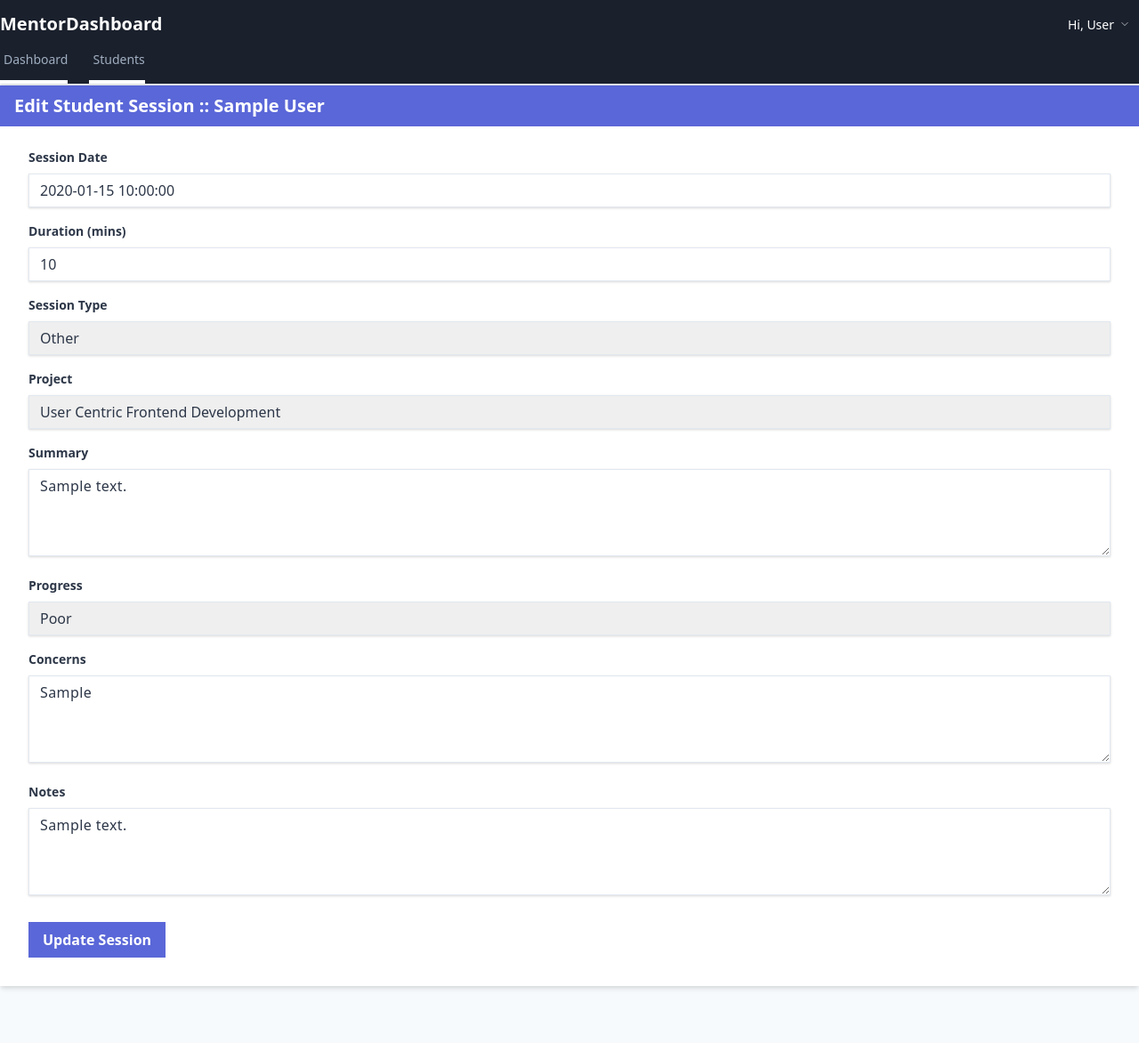
After one commit to MentorDashboard/MentorDashboard, a Flask app: page /students/1/sessions/1 in a window 1280 px wide. The commit adds this page. Shown: the whole page at 89% size. Run offline with Flask 2, Linux system fonts and the light colour scheme; tables that the repository leaves empty hold one stand-in row (values such as "Sample post"); style sheets or scripts are compiled from the project's sources; some libraries are stand-ins or nearby versions.

Commit message:
Adds ability to edit sessions

```diff
--- a/src/models/Student.py
+++ b/src/models/Student.py
@@ -165,3 +165,37 @@
     update_contact_date(student_id)
 
     return session
+
+
+def get_session_by_id(session_id):
+    return StudentSession.query.get(session_id)
+
+
+def update_student_session(
+    student_id,
+    session_id,
+    date,
+    duration,
+    session_type,
+    project,
+    summary,
+    progress,
+    concerns,
+    personal_notes,
+):
+    session = get_session_by_id(session_id)
+
+    session.date = date
+    session.duration = duration
+    session.session_type = session_type
+    session.project = project
+    session.summary = summary
+    session.progress = progress
+    session.concerns = concerns
+    session.personal_notes = personal_notes
+
+    db.session.commit()
+
+    update_contact_date(student_id)
+
+    return session
--- a/src/routes/students.py
+++ b/src/routes/students.py
@@ -15,6 +15,8 @@ from src.models.Student import (
     add_student_note,
     update_contact_date,
     create_student_session,
+    update_student_session,
+    get_session_by_id,
 )
 
 bp = Blueprint("students", __name__)
@@ -136,3 +138,39 @@ def add_session(student_id):
         return redirect(url_for("students.view", student_id=student.id))
 
     return render_template("students/sessions/create.html", student=student, form=form)
+
+
+@bp.route("/students/<student_id>/sessions/<session_id>", methods=["GET", "POST"])
+def update_session(student_id, session_id):
+    form = AddStudentSessionForm()
+    student = get_student_by_id(student_id)
+    session = get_session_by_id(session_id)
+    if form.validate_on_submit():
+        date = form.date.data
+        duration = form.duration.data
+        session_type = form.session_type.data
+        project = form.project.data
+        summary = form.summary.data
+        progress = form.progress.data
+        concerns = form.concerns.data
+        personal_notes = form.personal_notes.data
+
+        update_student_session(
+            student_id,
+            session_id,
+            date,
+            duration,
+            session_type,
+            project,
+            summary,
+            progress,
+            concerns,
+            personal_notes,
+        )
+
+        flash("Session successfully updated", "success")
+        return redirect(url_for("students.view", student_id=student_id))
+
+    return render_template(
+        "students/sessions/edit.html", student=student, form=form, session=session
+    )
--- /dev/null
+++ b/templates/students/sessions/edit.html
@@ -0,0 +1,135 @@
+{% extends 'layouts/app.html' %}
+
+{% block styles %}
+    <link rel="stylesheet" href="{{ url_for('static', filename='vendor/css/tail.datetime-default-blue.min.css') }}">
+{% endblock %}
+
+{% block app_content %}
+    <div class="bg-indigo-600 p-2 shadow text-xl text-white">
+        <h3 class="font-bold pl-2">Edit Student Session :: {{ student.name }}</h3>
+    </div>
+    <form class="bg-white shadow-md px-8 pt-6 pb-8 mb-4" method="POST"
+          action="{{ url_for('students.update_session', student_id=student.id, session_id=session.id) }}">
+        {{ form.hidden_tag() }}
+
+        {% for field in form.errors %}
+            {% for error in form.errors[field] %}
+                <div class="alert alert-error">
+                    <strong>Error!</strong> {{ field }}{{ error }}
+                </div>
+            {% endfor %}
+        {% endfor %}
+        <div class="mb-4">
+            <label class="block text-grey-darker text-sm font-bold mb-2" for="name">
+                Session Date
+            </label>
+            <input
+                    class="shadow appearance-none border w-full py-2 px-3 text-grey-darker leading-tight focus:outline-none focus:shadow-outline"
+                    id="date" name="date" type="text" value="{{ session.date }}">
+        </div>
+
+        <div class="mb-4">
+            <label class="block text-grey-darker text-sm font-bold mb-2" for="email">
+                Duration (mins)
+            </label>
+            <input
+                    class="shadow appearance-none border w-full py-2 px-3 text-grey-darker leading-tight focus:outline-none focus:shadow-outline"
+                    id="duration" name="duration" type="number" placeholder="60" value="{{ session.duration }}">
+        </div>
+
+        <div class="mb-4">
+            <label class="block text-grey-darker text-sm font-bold mb-2" for="session_type">
+                Session Type
+            </label>
+            <select
+                    class="shadow appearance-none border w-full py-2 px-3 text-grey-darker leading-tight focus:outline-none focus:shadow-outline"
+                    id="session_type" name="session_type">
+                <option value="other" {{ 'selected' if session.session_type == 'other' }}>Other</option>
+                <option value="intro" {{ 'selected' if session.session_type == 'intro' }}>Intro</option>
+                <option value="inception" {{ 'selected' if session.session_type == 'inception' }}>Project Inception</option>
+                <option value="middle" {{ 'selected' if session.session_type == 'middle' }}>Midpoint Review</option>
+                <option value="end" {{ 'selected' if session.session_type == 'end' }}>Final Review</option>
+                <option value="prep" {{ 'selected' if session.session_type == 'prep' }}>Interview Prep</option>
+                <option value="no-show" {{ 'selected' if session.session_type == 'no-show' }}>No Show</option>
+            </select>
+        </div>
+
+        <div class="mb-4">
+            <label class="block text-grey-darker text-sm font-bold mb-2" for="project">
+                Project
+            </label>
+            <select
+                    class="shadow appearance-none border w-full py-2 px-3 text-grey-darker leading-tight focus:outline-none focus:shadow-outline"
+                    id="project" name="project">
+                <option value="UCFD" {{ 'selected' if session.project == 'UCFD' }}>User Centric Frontend Development</option>
+                <option value="IFD" {{ 'selected' if session.project == 'IFD' }}>Interactive Frontend Development</option>
+                <option value="DCD" {{ 'selected' if session.project == 'DCD' }}>Data Centric Development</option>
+                <option value="FSFwD" {{ 'selected' if session.project == 'FSFwD' }}>Full Stack Frameworks with Django</option>
+                <option value="other" {{ 'selected' if session.project == 'other' }}>Other</option>
+            </select>
+        </div>
+
+        <div class="mb-4">
+            <label class="block text-grey-darker text-sm font-bold mb-2" for="summary">
+                Summary
+            </label>
+            <textarea
+                    class="autoexpand tracking-wide shadow appearance-none border w-full py-2 px-3 text-grey-darker leading-tight focus:outline-none focus:shadow-outline"
+                    id="summary" type="text" name="summary" placeholder="Summary..."
+                    rows="4">{{ session.summary }}</textarea>
+        </div>
+
+        <div class="mb-4">
+            <label class="block text-grey-darker text-sm font-bold mb-2" for="progress">
+                Progress
+            </label>
+            <select
+                    class="shadow appearance-none border w-full py-2 px-3 text-grey-darker leading-tight focus:outline-none focus:shadow-outline"
+                    id="progress" name="progress">
+                <option value="poor" {{ 'selected' if session.progress == 'poor' }}>Poor</option>
+                <option value="average" {{ 'selected' if session.progress == 'average' }}>Average</option>
+                <option value="excellent" {{ 'selected' if session.progress == 'excellent' }}>Excellent</option>
+            </select>
+        </div>
+
+        <div class="mb-4">
+            <label class="block text-grey-darker text-sm font-bold mb-2" for="concerns">
+                Concerns
+            </label>
+            <textarea
+                    class="autoexpand tracking-wide shadow appearance-none border w-full py-2 px-3 text-grey-darker leading-tight focus:outline-none focus:shadow-outline"
+                    id="concerns" type="text" name="concerns" placeholder="Concerns..."
+                    rows="4">{{ session.concerns }}</textarea>
+        </div>
+
+        <div class="mb-4">
+            <label class="block text-grey-darker text-sm font-bold mb-2" for="personal_notes">
+                Notes
+            </label>
+            <textarea
+                    class="autoexpand tracking-wide shadow appearance-none border w-full py-2 px-3 text-grey-darker leading-tight focus:outline-none focus:shadow-outline"
+                    id="personal_notes" type="text" name="personal_notes" placeholder="Notes..."
+                    rows="4">{{ session.personal_notes }}</textarea>
+        </div>
+
+        <div class="flex justify pt-2">
+            <button class="bg-indigo-600 hover:bg-indigo-900 text-white font-bold py-2 px-4 focus:outline-none focus:shadow-outline"
+                    type="submit">
+                Update Session
+            </button>
+        </div>
+    </form>
+{% endblock %}
+
+{% block js %}
+    <script src="{{ url_for('static', filename='vendor/js/tail.datetime-full.min.js') }}"></script>
+    <script>
+        window.onload = function () {
+            tail.DateTime("#date", {
+                dateFormat: "YYYY-mm-dd",
+                timeFormat: "HH:ii:ss"
+            });
+        }
+
+    </script>
+{% endblock %}
--- a/templates/students/view.html
+++ b/templates/students/view.html
@@ -39,7 +39,7 @@
                     </thead>
                     <tbody>
                     {% for session in student.sessions %}
-                        <tr @click="showSessionDetails({{ session }})" class="clickable">
+                        <tr class="clickable" onclick="window.location.href = '{{ url_for('students.update_session', student_id=student.id, session_id=session.id) }}'">
                             <td class="border px-4 py-2">
                                 {{ session.date }}
                             </td>
```
Also changed, not shown: tests/students/test_edit_student_session.py (added, +45 -0 lines), tests/utils.py (+20 -1 lines).
